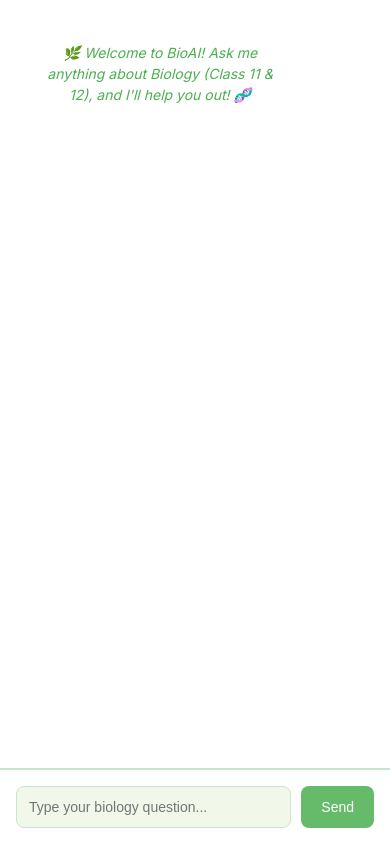
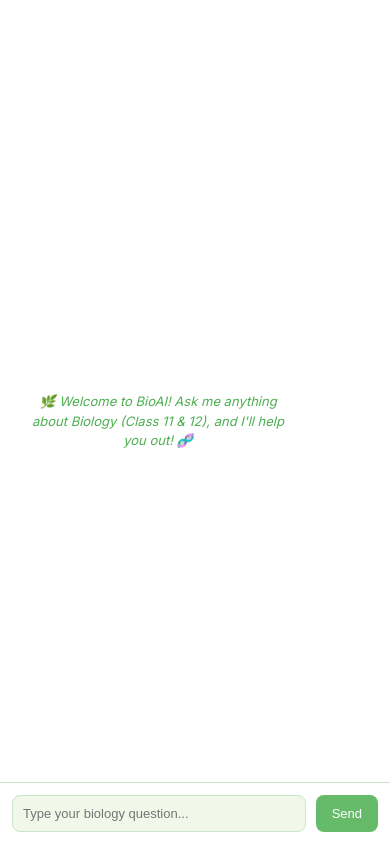
Before and after one commit to Blazearth/BioAI, a website: page public/index.html in a window 390 px wide. Drawn offline with Linux system fonts and the light colour scheme.

Commit message:
Updated Frontend

```diff
--- a/public/index.html
+++ b/public/index.html
@@ -31,6 +31,7 @@
       flex-direction: column;
       border-radius: 0; /* Remove border radius for full screen */
       box-shadow: 0 0 20px rgba(0, 0, 0, 0.1); /* Subtle shadow */
+      position: relative;
     }
 
     .chat-box {
@@ -39,6 +40,9 @@
       overflow-y: auto;
       border-bottom: 1px solid #c8e6c9; /* Light green border */
       background-color: #ffffff; /* White background */
+      display: flex;
+      flex-direction: column;
+      justify-content: center; /* Center content vertically */
     }
 
     .chat-box p {
@@ -71,6 +75,10 @@
       padding: 16px;
       background: #ffffff; /* White background */
       border-top: 1px solid #c8e6c9; /* Light green border */
+      position: fixed;
+      bottom: 0;
+      left: 0;
+      right: 0;
     }
 
     .input-container input {
@@ -189,6 +197,36 @@
     ::-webkit-scrollbar-thumb:hover {
       background-color: #66bb6a; /* Green scrollbar on hover */
     }
+
+    /* Mobile-specific adjustments */
+    @media (max-width: 600px) {
+      .chat-box {
+        padding: 10px;
+      }
+
+      .chat-box p {
+        font-size: 13px;
+        padding: 10px 14px;
+      }
+
+      .input-container {
+        padding: 12px;
+      }
+
+      .input-container input {
+        padding: 10px;
+        font-size: 13px;
+      }
+
+      .input-container button {
+        padding: 10px 16px;
+        font-size: 13px;
+      }
+
+      .welcome-message {
+        font-size: 14px;
+      }
+    }
   </style>
   <link href="https://fonts.googleapis.com/css2?family=Inter:wght@400;500;600&display=swap" rel="stylesheet">
 </head>
```
